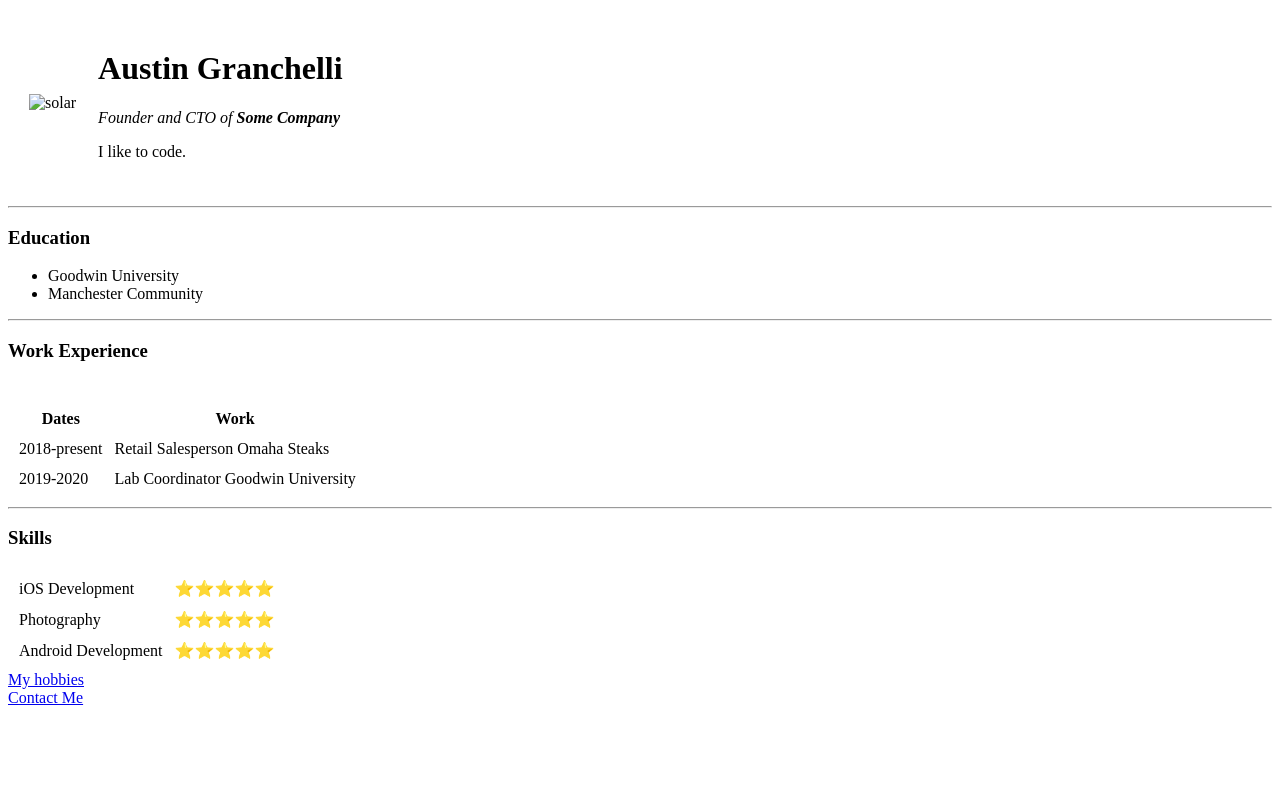
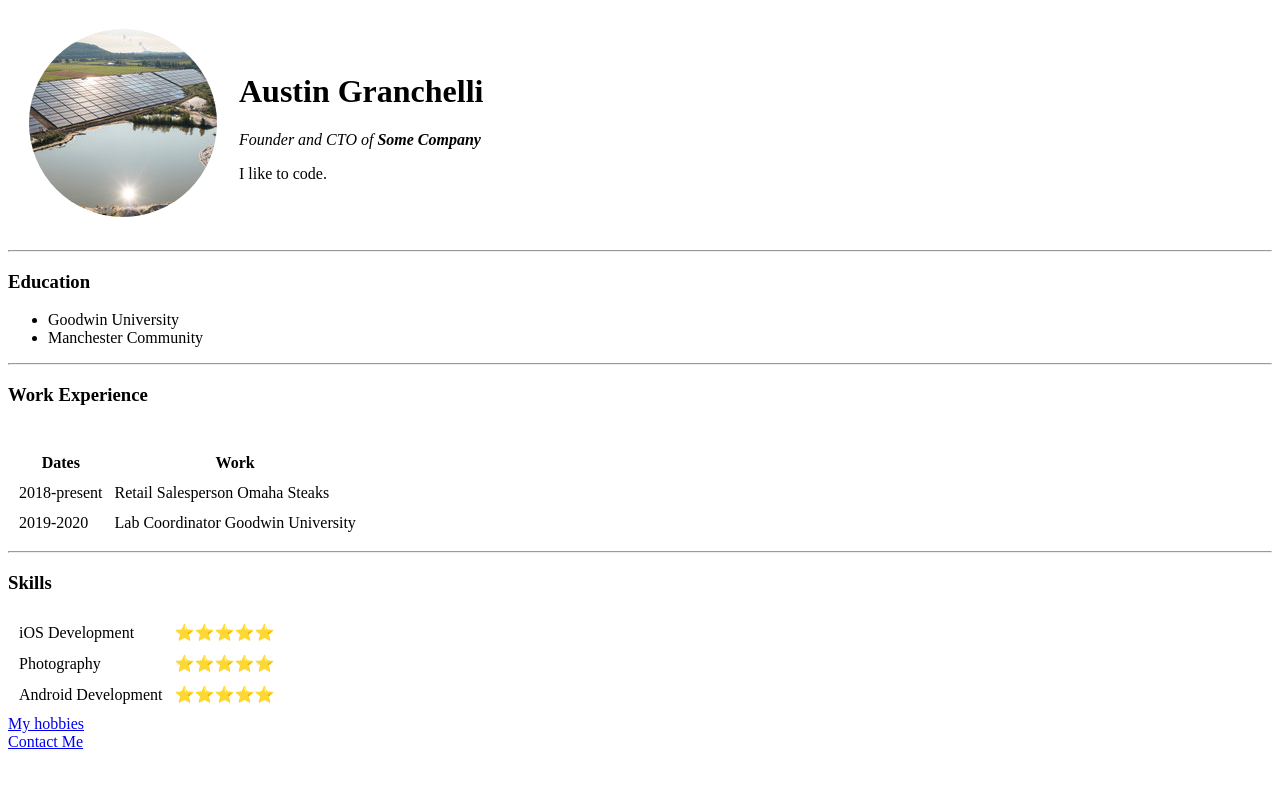
Before and after one commit to Au4Ob10/Sample-HTML-CSS, a plain HTML site: page index.html in a window 1280 px wide. Drawn offline with Linux system fonts and the light colour scheme.

Commit message:
Update index.html

```diff
--- a/index.html
+++ b/index.html
@@ -9,7 +9,7 @@
     <body>
       <table cellspacing="20">
         <tr>
-          <td><img src="images/solarpanelsmodified.jpg" alt="solar"></td>
+          <td><img src="images/solarpanelsmodified.png" alt="solar"></td>
           <td><h1>Austin Granchelli</h1>
           <p><em>Founder and CTO of <strong> Some Company </strong></em></p><p>I like to code.</p></td>
 
```
